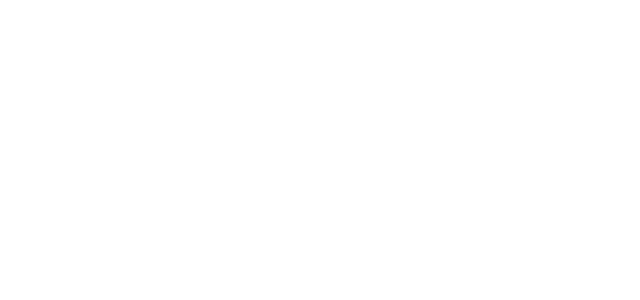
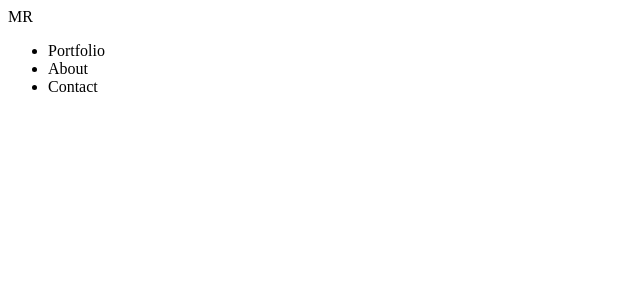
Before and after one commit to MuriloRoque/new_portfolio, a React (Create React App) app: page / in a window 1280 px wide. Shown: the top 300 px of the page, without its empty margins (0-640 px from the left). Built offline with nearby package versions, Linux system fonts and the light colour scheme.

Commit message:
structure Header

```diff
--- a/src/components/App.js
+++ b/src/components/App.js
@@ -1,7 +1,10 @@
 import React from 'react';
+import Header from './Header';
 
 const App = () => (
-  <div />
+  <div>
+    <Header />
+  </div>
 );
 
 export default App;
--- a/src/components/Header.js
+++ b/src/components/Header.js
@@ -1 +1,19 @@
 import header from '../styles/Header.module.css';
+import React from 'react';
+
+const Header = () => (
+  <header>
+    <div>
+      MR
+    </div>
+    <nav>
+      <ul>
+        <li>Portfolio</li>
+        <li>About</li>
+        <li>Contact</li>
+      </ul>
+    </nav>
+  </header>
+);
+
+export default Header;
```
